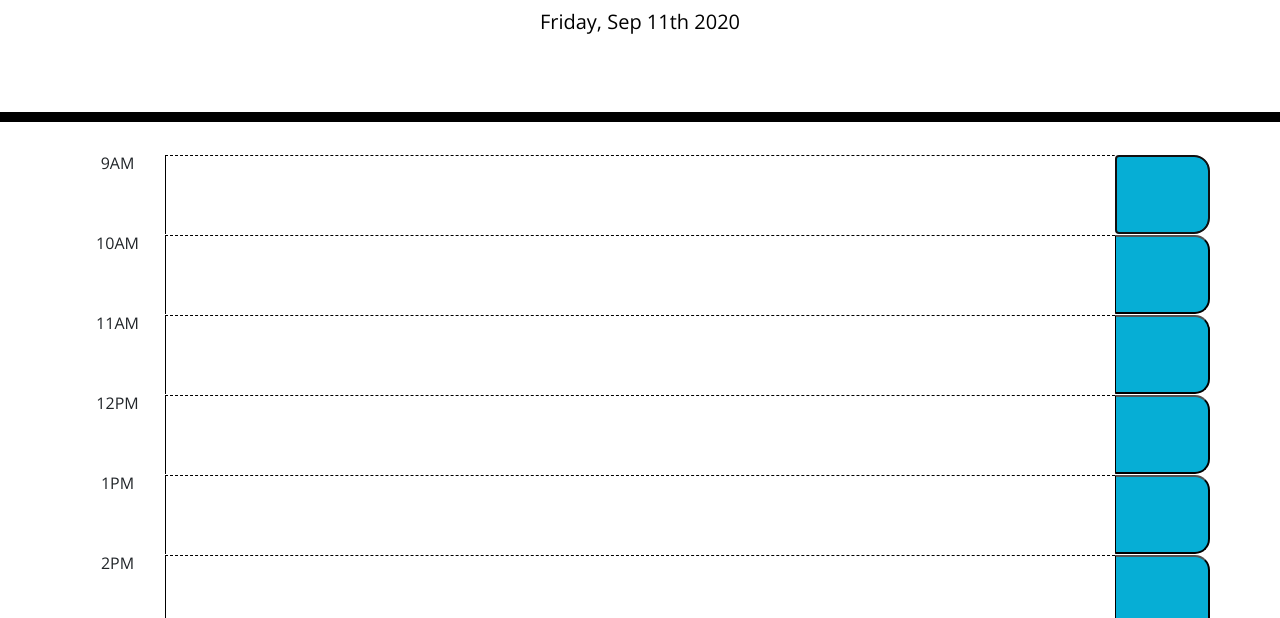
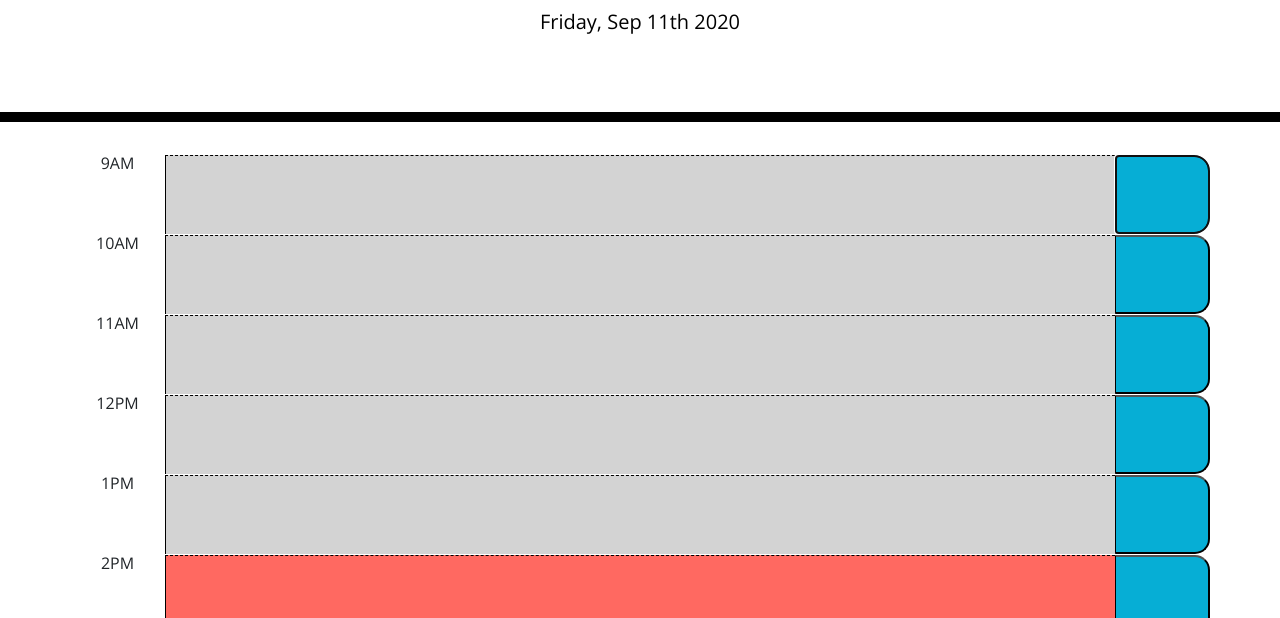
Before and after one commit to rachelkline/WorkDayScheduler, a plain HTML site: page index.html in a window 1280 px wide. Both pictures are taken after a click on the button 1162 px from the left and 376 px from the top of the page. Shown: the part 182-800 px from the top of the page. Drawn offline with nearby package versions, Linux system fonts and the light colour scheme.

Commit message:
updated code to create working time blocks

```diff
--- a/index.html
+++ b/index.html
@@ -24,47 +24,47 @@
     <!-- 9 rows for 9-5 -->
     <div id="calendar-row1" class="time-block row">
       <div id="time1" class="col-md-1">9AM</div>
-      <textarea rows="3" id="text-entry-1" class="hour col-md-10"></textarea>
+      <textarea rows="3" id="text-entry1" class="hour col-md-10"></textarea>
       <button id="saveBtn1" class="saveBtn col-md-1"></button>
     </div>
     <div id="calendar-row2" class="time-block row">
       <div id="time2" class="col-md-1">10AM</div>
-      <textarea rows="3" id="text-entry-2" class="hour col-md-10"></textarea>
+      <textarea rows="3" id="text-entry2" class="hour col-md-10"></textarea>
       <button id="saveBtn2" class="saveBtn col-md-1"></button>
     </div>
     <div id="calendar-row3" class="time-block row">
       <div id="time3" class="col-md-1">11AM</div>
-      <textarea rows="3" id="text-entry-3" class="hour col-md-10"></textarea>
+      <textarea rows="3" id="text-entry3" class="hour col-md-10"></textarea>
       <button id="saveBtn3" class="saveBtn col-md-1"></button>
     </div>
     <div id="calendar-row4" class="time-block row">
       <div id="time4" class="col-md-1">12PM</div>
-      <textarea rows="3" id="text-entry-4" class="hour col-md-10"></textarea>
+      <textarea rows="3" id="text-entry4" class="hour col-md-10"></textarea>
       <button id="saveBtn4" class="saveBtn col-md-1"></button>
     </div>
     <div id="calendar-row5" class="time-block row">
       <div id="time5" class="col-md-1">1PM</div>
-      <textarea rows="3" id="text-entry-5" class="hour col-md-10"></textarea>
+      <textarea rows="3" id="text-entry5" class="hour col-md-10"></textarea>
       <button id="saveBtn5" class="saveBtn col-md-1"></button>
     </div>
     <div id="calendar-row6" class="time-block row">
       <div id="time6" class="col-md-1">2PM</div>
-      <textarea rows="3" id="text-entry-6" class="hour col-md-10"></textarea>
+      <textarea rows="3" id="text-entry6" class="hour col-md-10"></textarea>
       <button id="saveBtn6" class="saveBtn col-md-1"></button>
     </div>
     <div id="calendar-row7" class="time-block row">
       <div id="time7" class="col-md-1">3PM</div>
-      <textarea rows="3" id="text-entry-7" class="hour col-md-10"></textarea>
+      <textarea rows="3" id="text-entry7" class="hour col-md-10"></textarea>
       <button id="saveBtn7" class="saveBtn col-md-1"></button>
     </div>
     <div id="calendar-row8" class="time-block row">
       <div id="time8" class="col-md-1">4PM</div>
-      <textarea rows="3" id="text-entry-8" class="hour col-md-10"></textarea>
+      <textarea rows="3" id="text-entry8" class="hour col-md-10"></textarea>
       <button id="saveBtn8" class="saveBtn col-md-1"></button>
     </div>
     <div id="calendar-row9" class="time-block row">
       <div id="time9" class="col-md-1">5PM</div>
-      <textarea rows="3" id="text-entry-9" class="hour col-md-10"></textarea>
+      <textarea rows="3" id="text-entry9" class="hour col-md-10"></textarea>
       <button id="saveBtn9" class="saveBtn col-md-1"></button>
     </div>
 
--- a/script.js
+++ b/script.js
@@ -13,8 +13,12 @@ var workHours = {
 
 $(document).ready(function () {
     //retrieve items from local storage when the page loads
-
-
+    if (!localStorage.getItem('workHours')) {
+        updateCalendar(workHours);
+    } else {
+        updateCalendar(JSON.parse(localStorage.getItem('workHours')));
+    }
+});
 //Add the date to the page using moments.js
 var time = moment().format('LT');
 console.log(time);
@@ -30,9 +34,81 @@ $(document).ready(function () {
 
 }
 
-    //create a loop that will see the time and add the appropriate CSS class based on the time of day
+//for loop to determine what time blocks get what classes
+var hourProgress = 1;
+for (var property in workHours) {
+    var userInput = "#text-entry" + hourProgress;
+    $(userInput).text(workHours[property]);
+    var time = "#time" + hourProgress;
+    var presentHour = moment().hour();
+    var timeValue = $(time).text();
+    var timePNumbers = hourFromHourValue(timeValue);
+    if (timePNumbers < presentHour) {
+        $(userInput).addClass("past");
+    } else if (timePNumbers > presentHour) {
+        $(userInput).addClass("future");
+    } else {
+        $(userInput).addClass("present");
+    }
+    hourProgress++;
+}
 
-});
+$("button").click(function () {
+    value = $(this).siblings("textarea").val();
+    hourValue = $(this).siblings("div").text();
+
+    saveUserInput(hourValue, value);
+})
+
+function hourFromHourValue(hourValue) {
+    switch (hourValue) {
+        case "9AM": return 9;
+        case "10AM": return 10;
+        case "11AM": return 11;
+        case "12PM": return 12;
+        case "1PM": return 13;
+        case "2PM": return 14;
+        case "3PM": return 15;
+        case "4PM": return 16;
+        case "5PM": return 17;
+    }
+}
+
+
+function loadDataset() {
+    result = localStorage.getItem("workHours")
+    return (result ? result : workHours);
+}
+
+function initializeLS() {
+    localStorage.setItem("workHours", JSON.stringify(workHours));
+}
+
+function saveToLS(dayObj) {
+    localStorage.setItem('workHours', JSON.stringify(dayObj));
+}
+
+function saveUserInput(hourValue, val) {
+    if (!localStorage.getItem("workHours")) {
+        initializeLS();
+    }
+
+
+    var workDay = JSON.parse(localStorage.getItem("workHours"));
+    workDay[hourValue] = val
+
+    saveToLS(workDay);
+
+}
+
+function updateCalendar(dayObject) {
+    $(".calendar-row").each(function (index) {
+        var res = $(this).children("div");
+        $(this).children("textarea").text(dayObject[res.text()]);
+    })
+}
+
+
 
 
 // var key = "9am";
```
Lines whose indentation alone changed are shown as unchanged.
